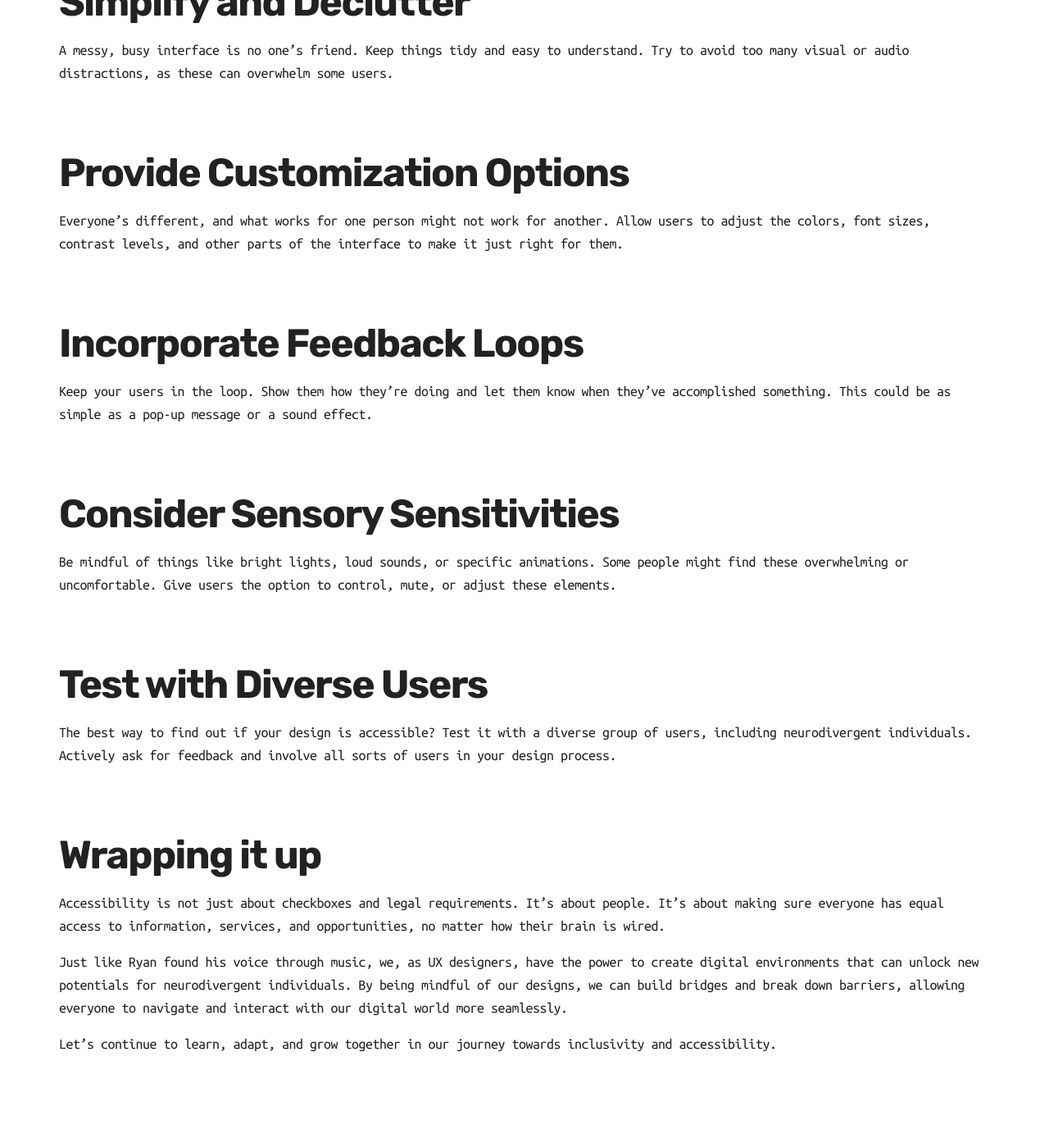
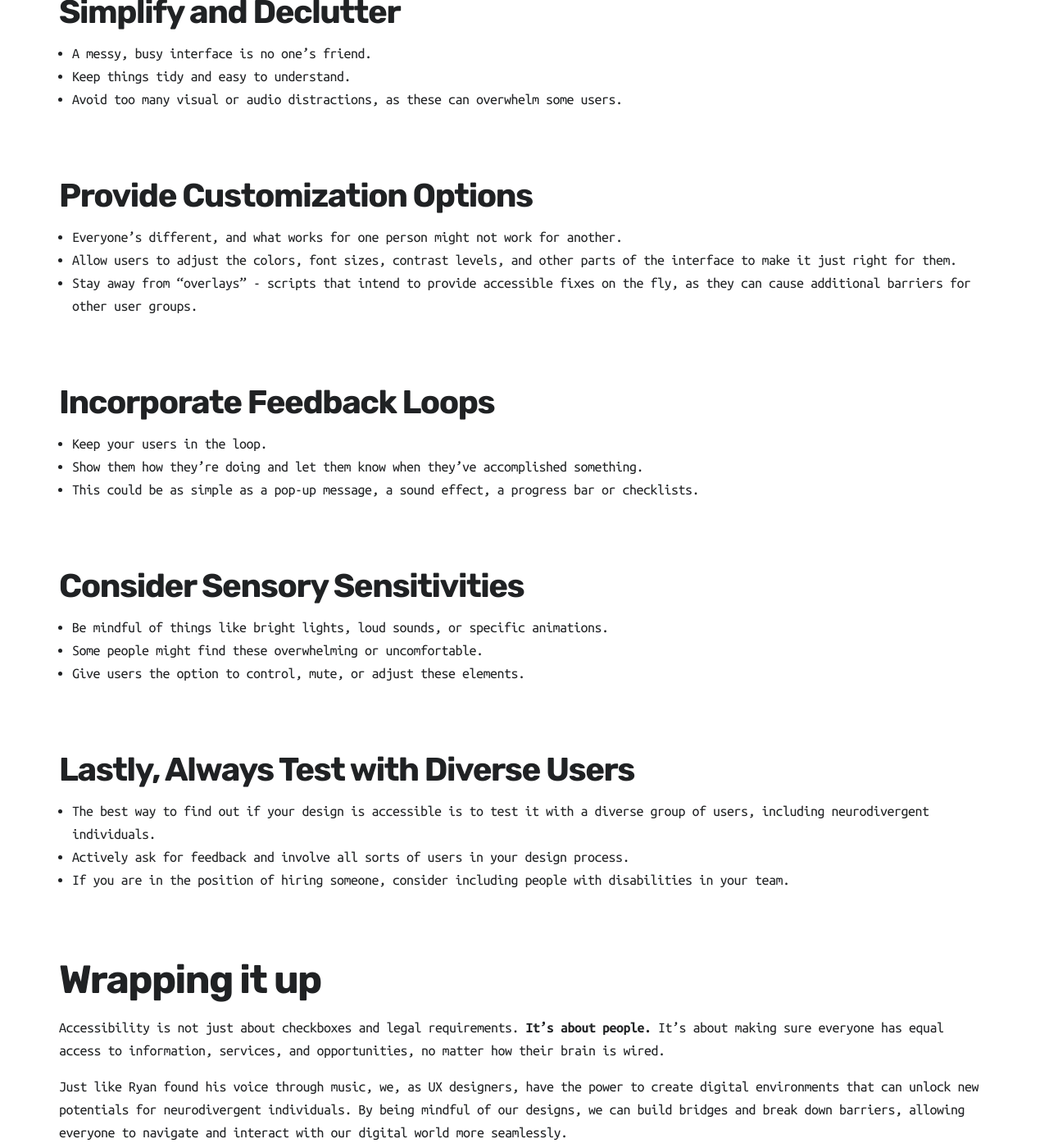
Before and after one commit to mpaiva/venus, a Jekyll site: the page built from _posts/2023-06-24-ux-tips-designing-with-neurodivergent-users.md, in a window 1280 px wide and 1400 px high, scrolled down 3636 px. Shown: the whole window at 82% size. Built offline with Jekyll 4.4.1, drawn with Linux system fonts in a browser that asks for light colours; nearby versions of some CDN libraries; some of the changed text lies outside the part shown.

Commit message:
chore: Update UX tips for designing with neurodivergent users

```diff
--- a/_posts/2023-06-24-ux-tips-designing-with-neurodivergent-users.md
+++ b/_posts/2023-06-24-ux-tips-designing-with-neurodivergent-users.md
@@ -40,36 +40,50 @@ On the other side of the spectrum, we have "neurotypical." This term is used to
 
 ## Designing with Neurodivergent
 
-Here's the deal: designing with neurodivergent users in mind doesn't have to be complicated. You just have to take note of a few things.
+Here's the deal: designing with neurodivergent users in mind doesn't have to be complicated. You just have to take note of a few things:
 
-## Clear and Consistent Communication
+### Clear and Consistent Communication
 
-Keep things simple. Use straight-to-the-point language and avoid sayings or expressions that might not be clear to everyone. Always give clear instructions, and don't just depend on hints or cues.
+- Keep things simple.
+- Use straight-to-the-point language and avoid sayings or expressions that might not be clear to everyone.
+- Always give clear instructions, and don't just depend on hints or cues.
 
-## Simplify and Declutter
+### Simplify and Declutter
 
-A messy, busy interface is no one's friend. Keep things tidy and easy to understand. Try to avoid too many visual or audio distractions, as these can overwhelm some users.
+- A messy, busy interface is no one's friend.
+- Keep things tidy and easy to understand.
+- Avoid too many visual or audio distractions, as these can overwhelm some users.
 
-## Provide Customization Options
+### Provide Customization Options
 
-Everyone's different, and what works for one person might not work for another. Allow users to adjust the colors, font sizes, contrast levels, and other parts of the interface to make it just right for them.
+- Everyone's different, and what works for one person might not work for another.
+- Allow users to adjust the colors, font sizes, contrast levels, and other parts of the interface to make it just right for them.
+- Stay away from "overlays" - scripts that intend to provide accessible fixes on the fly, as they can cause additional barriers for other user groups.
 
-## Incorporate Feedback Loops
+### Incorporate Feedback Loops
 
-Keep your users in the loop. Show them how they're doing and let them know when they've accomplished something. This could be as simple as a pop-up message or a sound effect.
+- Keep your users in the loop.
+- Show them how they're doing and let them know when they've accomplished something.
+- This could be as simple as a pop-up message, a sound effect, a progress bar or checklists.
 
-## Consider Sensory Sensitivities
+### Consider Sensory Sensitivities
 
-Be mindful of things like bright lights, loud sounds, or specific animations. Some people might find these overwhelming or uncomfortable. Give users the option to control, mute, or adjust these elements.
+- Be mindful of things like bright lights, loud sounds, or specific animations.
+- Some people might find these overwhelming or uncomfortable.
+- Give users the option to control, mute, or adjust these elements.
 
-## Test with Diverse Users
+### Lastly, Always Test with Diverse Users
 
-The best way to find out if your design is accessible? Test it with a diverse group of users, including neurodivergent individuals. Actively ask for feedback and involve all sorts of users in your design process.
+- The best way to find out if your design is accessible is to test it with a diverse group of users, including neurodivergent individuals.
+- Actively ask for feedback and involve all sorts of users in your design process.
+- If you are in the position of hiring someone, consider including people with disabilities in your team.
 
 ## Wrapping it up
 
-Accessibility is not just about checkboxes and legal requirements. It's about people. It's about making sure everyone has equal access to information, services, and opportunities, no matter how their brain is wired.
+Accessibility is not just about checkboxes and legal requirements. **It's about people.** It's about making sure everyone has equal access to information, services, and opportunities, no matter how their brain is wired.
 
 Just like Ryan found his voice through music, we, as UX designers, have the power to create digital environments that can unlock new potentials for neurodivergent individuals. By being mindful of our designs, we can build bridges and break down barriers, allowing everyone to navigate and interact with our digital world more seamlessly.
 
 Let's continue to learn, adapt, and grow together in our journey towards inclusivity and accessibility.
+
+- Marcelo Paiva
```
